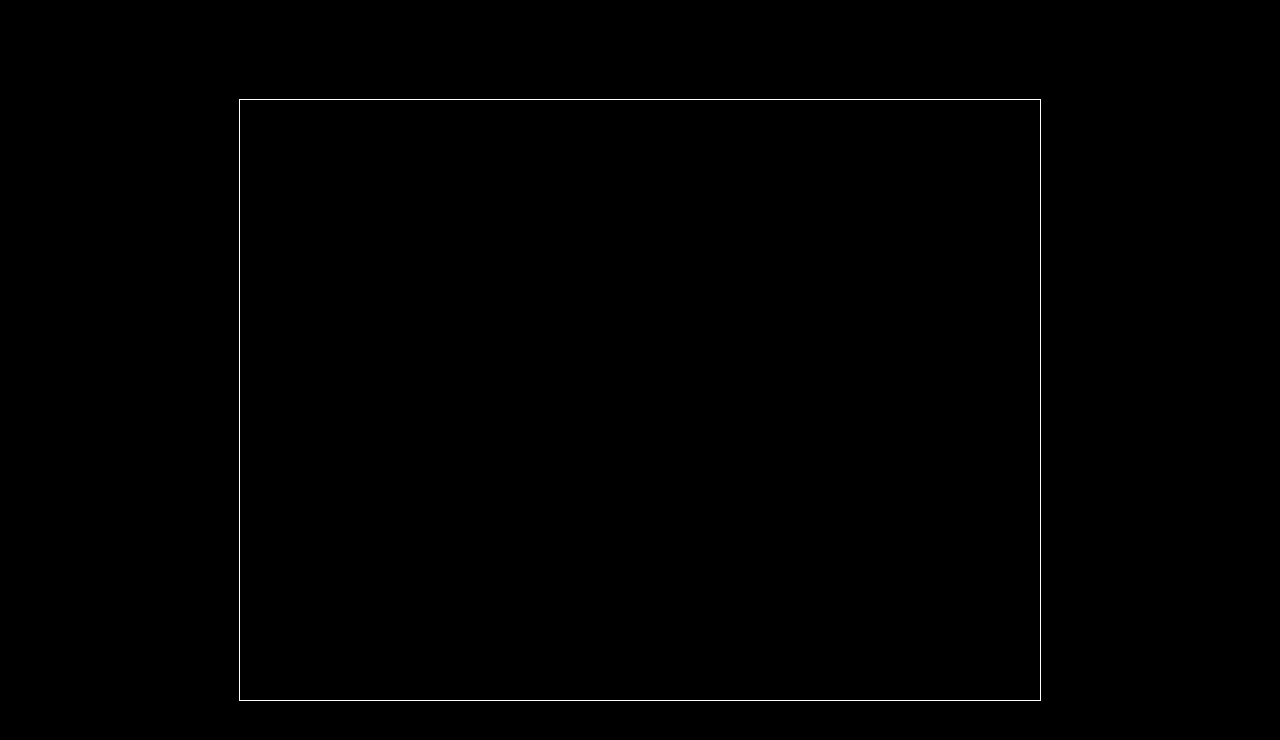
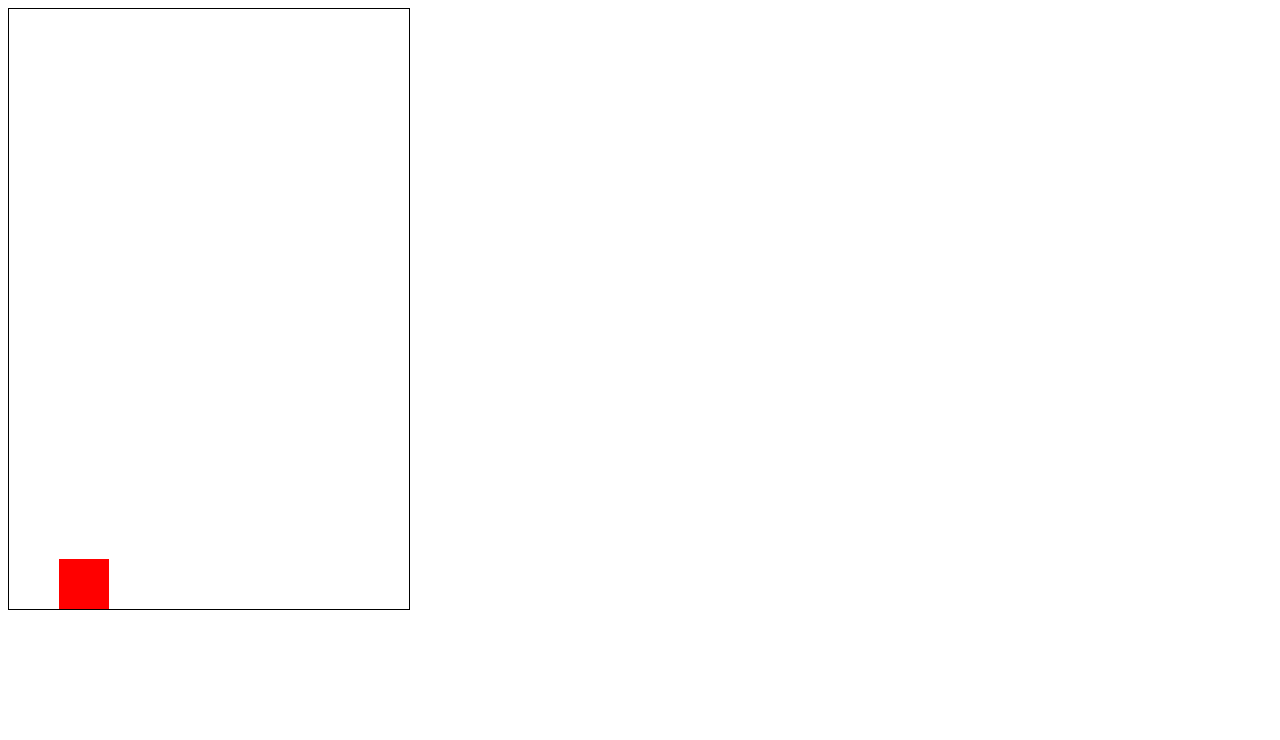
Before and after one commit to ProfessionalCoder9/Game, a plain HTML site: page index.html in a window 1280 px wide. Drawn offline with Linux system fonts and the light colour scheme.

Commit message:
Update index.html

```diff
--- a/index.html
+++ b/index.html
@@ -1,52 +1,58 @@
 <!DOCTYPE html>
 <html>
 <head>
-  <title>Lose Weight Game</title>
+  <title>Subway Surfers-Like Game</title>
   <style>
-    body {
-      background-color: #000;
-      display: flex;
-      justify-content: center;
-      align-items: center;
-      height: 100vh;
-      margin: 0;
+    /* CSS styles for the game */
+    #game-container {
+      position: relative;
+      width: 400px;
+      height: 600px;
+      border: 1px solid #000;
       overflow: hidden;
     }
-
-    #game-canvas {
-      border: 1px solid #fff;
+    .player {
+      position: absolute;
+      width: 50px;
+      height: 50px;
+      background-color: red;
+      left: 50px;
+      bottom: 0;
     }
   </style>
 </head>
 <body>
-  <canvas id="game-canvas" width="800" height="600"></canvas>
+  <div id="game-container">
+    <div class="player"></div>
+  </div>
+
   <script>
-    window.addEventListener('DOMContentLoaded', (event) => {
-      // Game variables
-      let playerX = 100;
-      let playerY = 100;
-      let playerSpeed = 5;
+    // JavaScript code for the game logic
+    const gameContainer = document.getElementById('game-container');
+    const player = document.querySelector('.player');
 
-      let canvas = document.getElementById('game-canvas');
-      let ctx = canvas.getContext('2d');
+    let isJumping = false;
 
-      function update() {
-        // Clear canvas
-        ctx.clearRect(0, 0, canvas.width, canvas.height);
+    document.addEventListener('keydown', function(event) {
+      if (event.key === 'ArrowUp' && !isJumping) {
+        jump();
+      }
+    });
 
-        // Draw player
-        ctx.fillStyle = '#fff';
-        ctx.fillRect(playerX, playerY, 50, 50);
+    function jump() {
+      isJumping = true;
+      let position = 0;
 
-        // Update player position
-        playerX += playerSpeed;
+      const jumpInterval = setInterval(function() {
+        if (position === 150) {
+          clearInterval(jumpInterval);
+          isJumping = false;
+        }
 
-        // Request next frame
-        requestAnimationFrame(update);
-      }
-
-      update();
-    });
+        position += 5;
+        player.style.bottom = position + 'px';
+      }, 10);
+    }
   </script>
 </body>
 </html>
```
